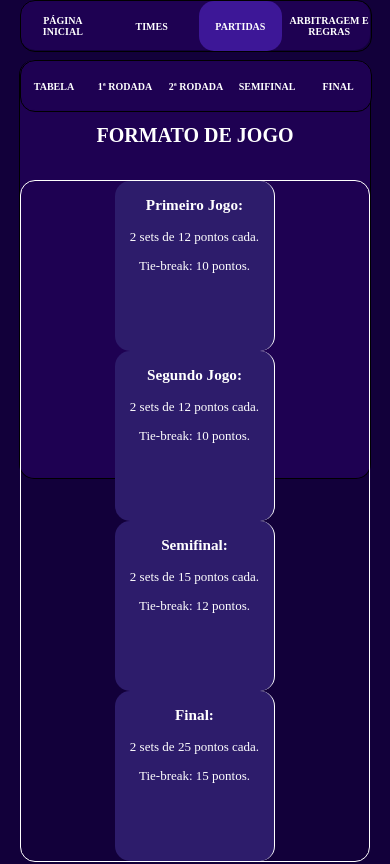
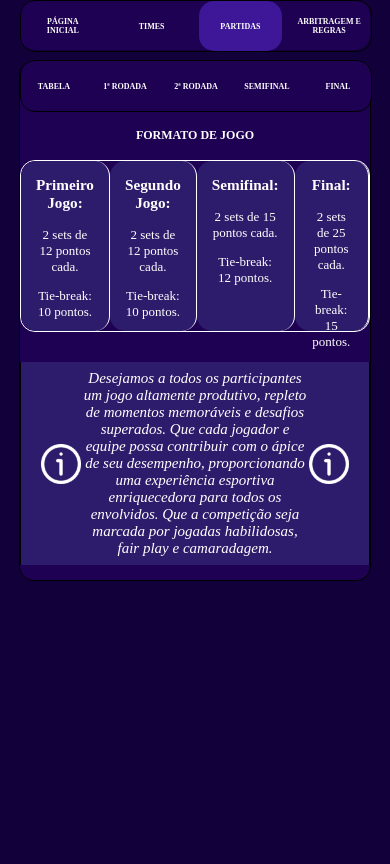
Before and after one commit to Er4ld0/Torneio, a plain HTML site: page menu/partidas.html in a window 390 px wide. Shown: the top 864 px of the page. Drawn offline with Linux system fonts and the light colour scheme; a web font is replaced by a local one.

Commit message:
git commit -m

```diff
--- a/css/responsive-mobile.css
+++ b/css/responsive-mobile.css
@@ -466,12 +466,12 @@
             position: relative;
             border-radius: 15px;
             width: 350px;
-            height: 418px;
+            height: 100%;
             justify-content: space-between;
         }
 
         .main__container__table h1 {
-            font-size: 20px;
+            font-size: 12px;
             color: white;
             width: 100%;
             height: 50px;
@@ -500,7 +500,7 @@
 
         .menu__items {
             width: 350px;
-            font-size: 10px;
+            font-size: 8px;
             gap: 5px;
         }
 
@@ -541,7 +541,7 @@
             align-items: center;
             justify-content: center;
             flex-direction: column;
-            gap: 20px;
+            gap: 0px;
         }
 
         .games__main>div {
@@ -560,7 +560,6 @@
             display: flex;
             height: 100%;
             text-align: center;
-            flex-direction: column;
         }
 
         .main__menu__form {
```
